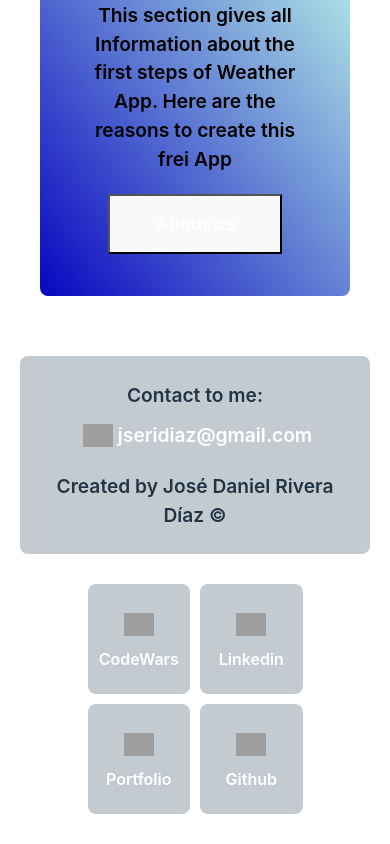
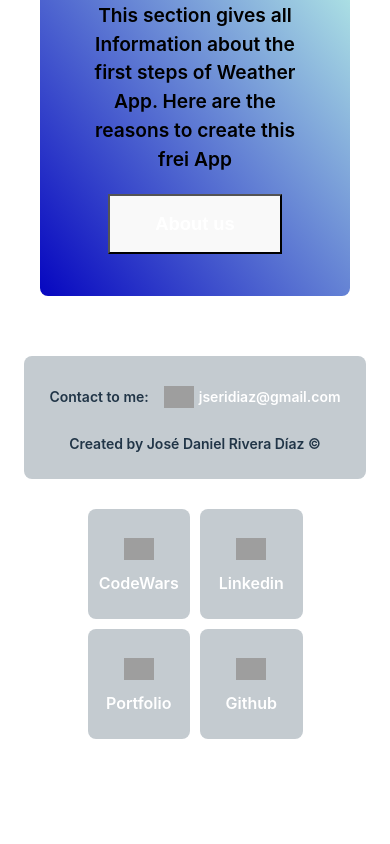
Before and after one commit to jseridiaz/weather-app, a React (Vite) app: page / in a window 390 px wide. Shown: the part 1244-2088 px from the top of the page. After the commit the page ends 2013 px from the top, so only its background shows below. Built offline with nearby package versions, Linux system fonts and the light colour scheme; grey boxes are pictures that could not be loaded.

Commit message:
responsive

```diff
--- a/src/App.css
+++ b/src/App.css
@@ -177,4 +177,7 @@
     width: 300px;
     min-width: fit-content;
   }
+  [id='container-contact-email'] > ul > li > p {
+    font-size: 14px;
+  }
 }
```
